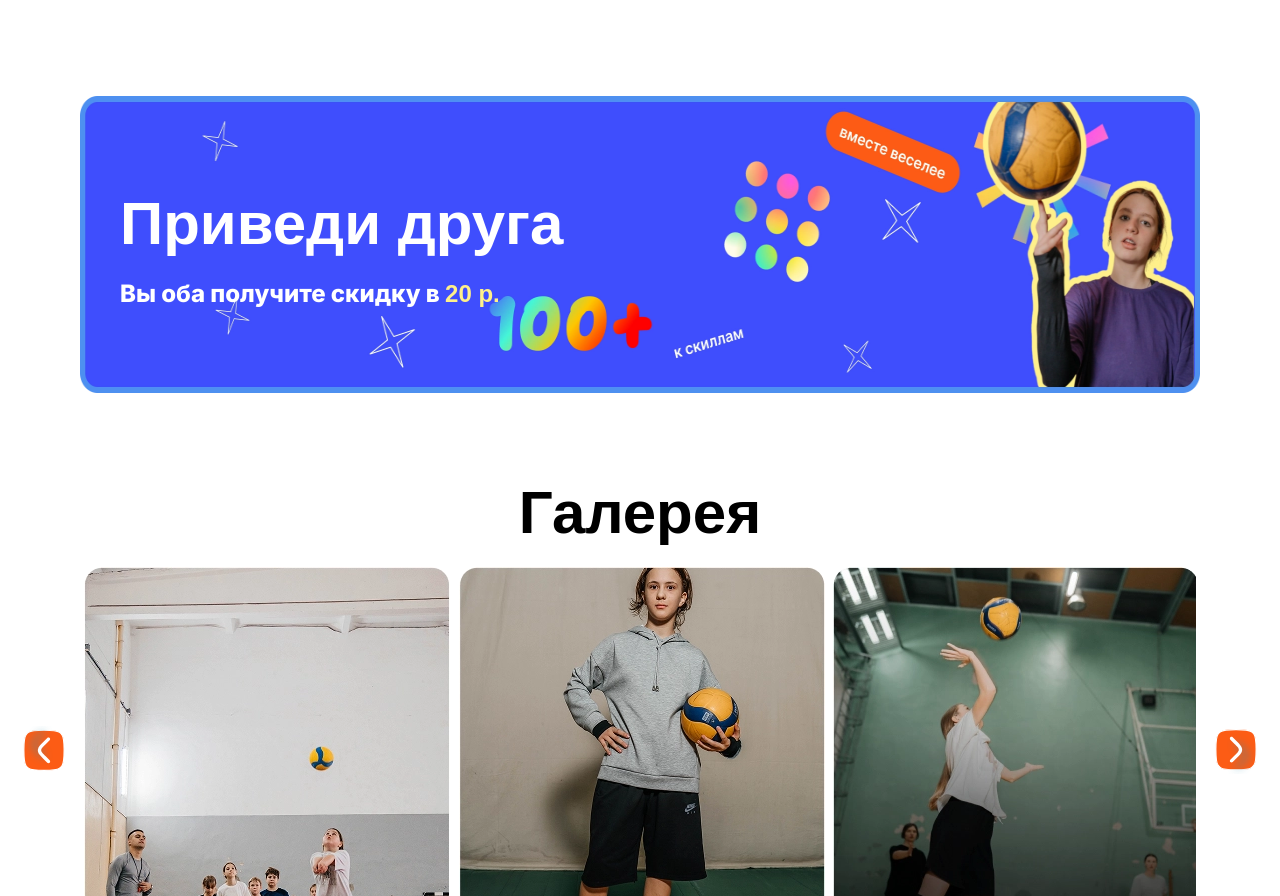
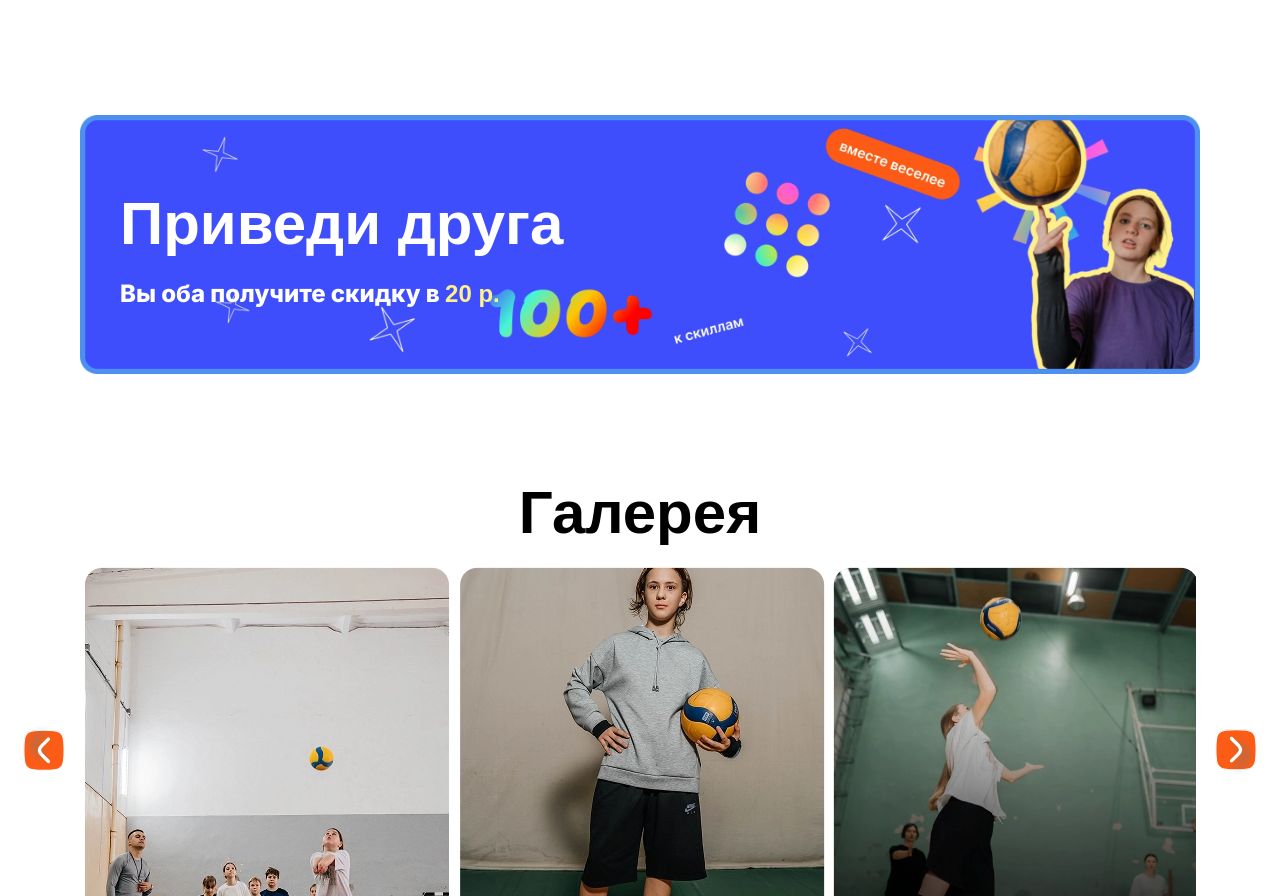
Before and after one commit to evgeniyworkbel/like-volley, a Next.js app: page / in a window 1280 px wide. Shown: the part 3571-4467 px from the top of the page. Built offline with nearby package versions, Linux system fonts and the light colour scheme; a web font is replaced by a local one.

Commit message:
fix(app): change banner desktop behavior

```diff
--- a/src/widgets/banner/ui/banner.tsx
+++ b/src/widgets/banner/ui/banner.tsx
@@ -13,7 +13,7 @@ export function Banner() {
           </h3>
         </div>
         <Image
-          className="hidden xl:block"
+          className="hidden object-contain xl:block"
           src="/banner/promo-desktop.webp"
           fill
           alt="Баннер синего цвета с декоративными иконками и слева надпись 'приведи друга'"
```
